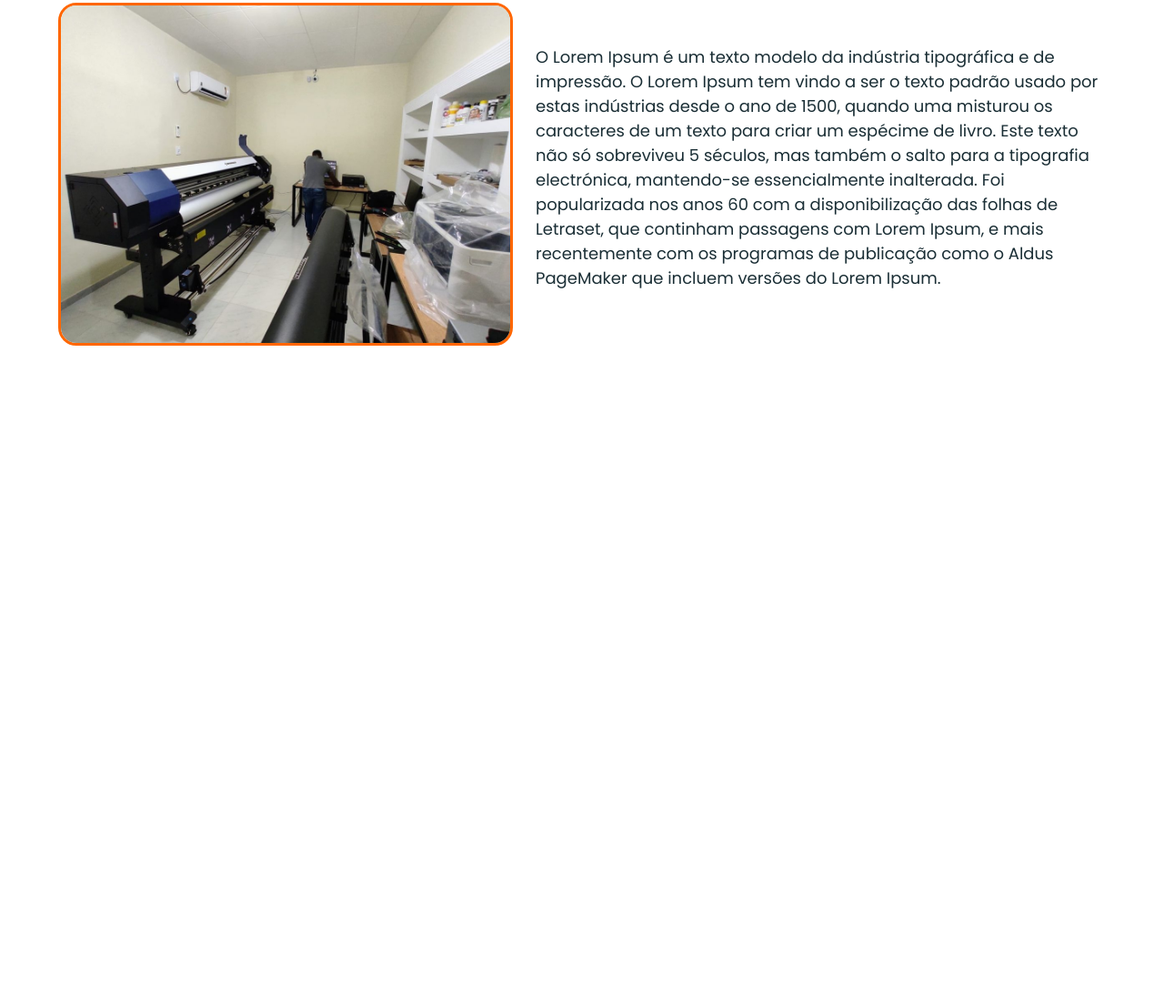
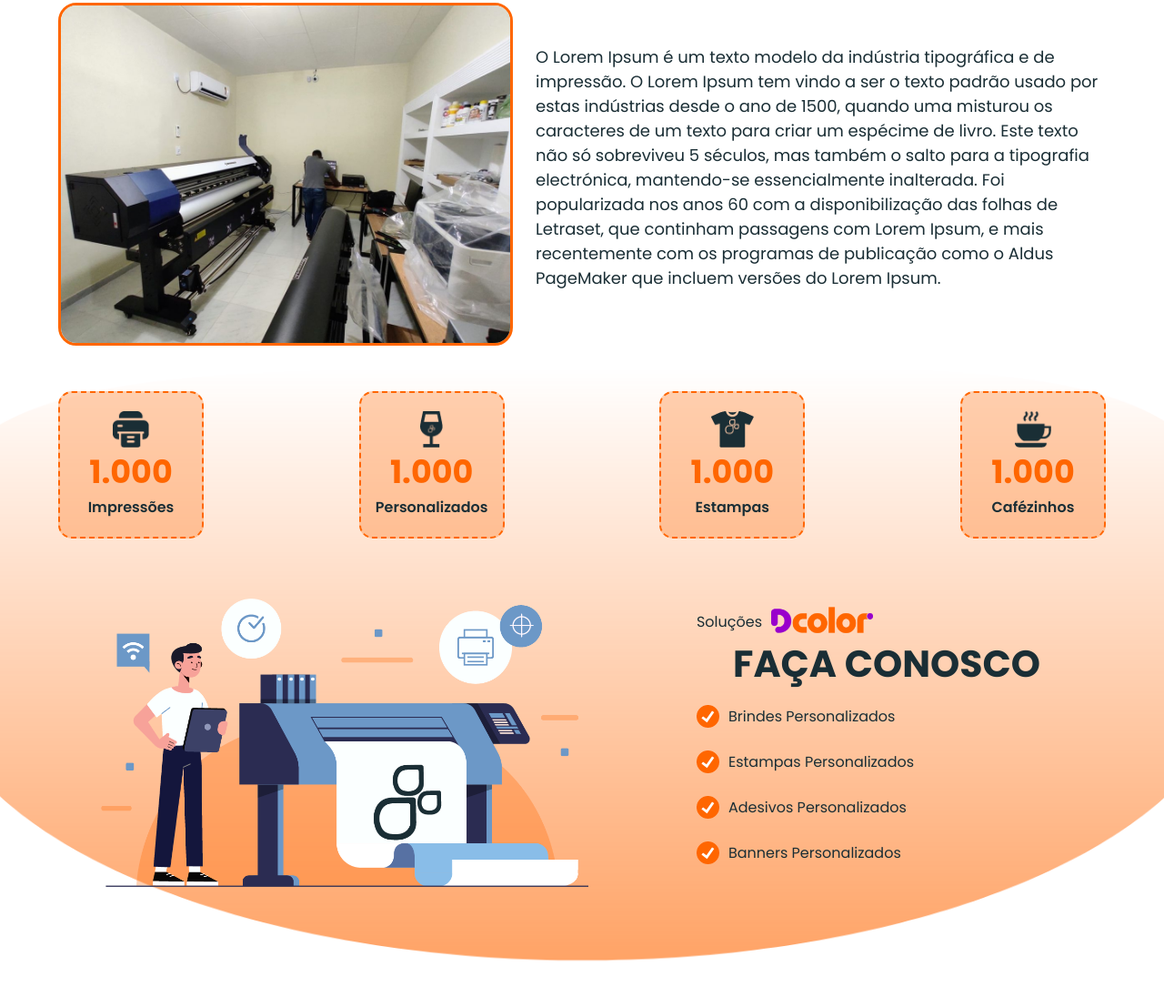
Before and after one commit to cuidaigor/dcolor, a plain HTML site: page index.html in a window 1280 px wide. Shown: the part 898-1994 px from the top of the page at 91% size. Before the commit the page ends 1278 px from the top, so only its background shows below. Drawn offline with Linux system fonts and the light colour scheme.

Commit message:
Animate e Section 'Soluções'

```diff
--- a/assets/css/styles.css
+++ b/assets/css/styles.css
@@ -61,6 +61,55 @@ h1, h2, h3, h4, h5, p, span, a {
   background-color: var(--second-color);
 }
 
+/* Icons */
+.icon-printer {
+  display: block;
+  width: 40.55px;
+  height: 40.63px;
+  background: url("../icons/printer.png") no-repeat;
+  background-size: 100% 100%;
+}
+
+.icon-glass {
+  display: block;
+  width: 25.58px;
+  height: 40.63px;
+  background: url("../icons/glass.png") no-repeat;
+  background-size: 100% 100%;
+}
+
+.icon-tshirt {
+  display: block;
+  width: 46.68px;
+  height: 40.63px;
+  background: url("../icons/t-shirt.png") no-repeat;
+  background-size: 100% 100%;
+}
+
+.icon-coffe {
+  display: block;
+  width: 40.63px;
+  height: 40.63px;
+  background: url("../icons/coffee.png") no-repeat;
+  background-size: 100% 100%;
+}
+
+.icon-dcolor {
+  display: block;
+  width: 112px;
+  height: 32px;
+  background: url("../icons/icon_dcolor.png") no-repeat;
+  background-size: 100% 100%;
+}
+
+.icon-check {
+  display: block;
+  width: 25px;
+  height: 25px;
+  background: url("../icons/check.png") no-repeat;
+  background-size: 100% 100%;
+}
+
 /*##############*/
 /* ## INÍCIO ## */
 
@@ -101,7 +150,7 @@ h1, h2, h3, h4, h5, p, span, a {
 .menu-section #menu .menu-item a {
   font-size: 1.8rem;
   color: var(--white-color);
-  transition: ease-in-out 0.3s;
+  transition: ease-in-out 0.1s;
 }
 
 .menu-section #menu .menu-item a:hover {
@@ -154,7 +203,8 @@ h1, h2, h3, h4, h5, p, span, a {
 /* ## SOBRE ## */
 
 #sobre {
-  margin-top: 2.5rem;
+  margin-top: 25px;
+  margin-bottom: 25px;
 }
 
 #sobre h1 {
@@ -184,7 +234,101 @@ h1, h2, h3, h4, h5, p, span, a {
 }
 
 #sobre .about-content p {
+  min-width: 250px;
   font-size: 1.8rem;
+}
+
+/*##############*/
+/* ## SOLUÇÕES ## */
+
+#solucoes {
+  background: url("../img/bg-services.png") no-repeat;
+  background-size: 100% 100%;
+  margin-top: 25px;
+  margin-bottom: 25px;
+  padding-top: 25px;
+  padding-bottom: 50px;
+}
+
+#solucoes .icons-counter {
+  display: flex;
+  flex-direction: row;
+  flex-wrap: wrap;
+  justify-content: space-between;
+  align-items: center;
+}
+
+#solucoes .icons-counter .counter-card {
+  width: 160px;
+  padding: 20px;
+  background-color: rgba(255, 102, 0, .3);
+  border: 2px dashed var(--second-color);
+  border-radius: 15px;
+  display: flex;
+  flex-direction: column;
+  justify-content: center;
+  align-items: center;
+}
+
+#solucoes .icons-counter .counter-card h1 {
+  font-size: 3.5rem;
+  font-weight: 700;
+  color: var(--second-color);
+}
+
+#solucoes .icons-counter .counter-card p {
+  font-size: 1.6rem;
+  font-weight: 600;
+}
+
+#solucoes .solutions {
+  margin-top: 25px;
+  padding-top: 25px;
+  padding-bottom: 25px;
+  display: flex;
+  justify-content: space-around;
+  align-items: center;
+}
+
+#solucoes .solutions img {
+  width: 100%;
+  max-width: 536px;
+}
+
+#solucoes .solutions .services {
+  padding: 25px;
+}
+
+#solucoes .solutions .services .tag-dcolor {
+  display: flex;
+  flex-direction: row;
+  flex-wrap: nowrap;
+  align-items: center;
+}
+
+#solucoes .solutions .services .tag-dcolor p {
+  font-size: 1.6rem;
+  margin-right: 10px;
+}
+
+#solucoes .solutions .services h1 {
+  font-size: 4.1rem;
+  margin-left: 40px;
+}
+
+#solucoes .solutions .services .service-item {
+  width: 100%;
+  display: flex;
+  flex-direction: row;
+  flex-wrap: nowrap;
+  align-items: center;
+  padding: 10px 10px 10px 0;
+  margin: 5px 0;
+}
+
+#solucoes .solutions .services .service-item p {
+  font-size: 1.6rem;
+  margin-left: 10px;
 }
 
 /* ############################ */
@@ -290,6 +434,13 @@ h1, h2, h3, h4, h5, p, span, a {
     display: block;
   }
 
+
+
+  #solucoes {
+    background-size: cover;
+    background-position: center;
+  }
+
 }
 
 /* 768 Tablet */
@@ -337,6 +488,19 @@ h1, h2, h3, h4, h5, p, span, a {
   }
 
 
+
+  #solucoes .solutions {
+    flex-wrap: wrap;
+  }
+
+
+}
+
+/* 744 */
+@media(max-width: 744px){
+  #solucoes .icons-counter .counter-card{
+    margin: 25px
+  }
 }
 
 /* 425 Mobile Large */
@@ -349,4 +513,47 @@ h1, h2, h3, h4, h5, p, span, a {
     background-image: url("../img/dcolor.png") no-repeat;
     background-size: 100% 100%;
   }
+
+  #solucoes .icons-counter .counter-card {
+    margin: 25px auto;
+  }
+
+  #solucoes .solutions .services .tag-dcolor p {
+    font-size: 1.8rem;
+  }
+
+  #solucoes .solutions .services h1 {
+    font-size: 3.5rem;
+    margin-top: 10px;
+  }
+
+  #solucoes .solutions .services .service-item p {
+    font-size: 1.8rem;
+  }
 }
+
+
+/* ############################ */
+/* ANIMAÇÃO */
+
+[data-animate] {
+  opacity: 0;
+  transition: .5s;
+}
+
+[data-animate = left]{
+  transform: translate3d(-50px, 0, 0);
+}
+
+[data-animate = right]{
+  transform: translate3d(50px, 0, 0);
+}
+
+[data-animate = up]{
+  transform: translate3d(0, -60px, 0);
+}
+
+[data-animate].animate{
+  opacity: 1;
+  transform: translate3d(0px, 0px, 0px);
+}
--- /dev/null
+++ b/assets/scripts/animate.js
@@ -0,0 +1,19 @@
+const target = document.querySelectorAll('[data-animate]');
+const animationClass = "animate";
+
+function animeScroll() {
+
+  const windowTop = window.pageYOffset + 750;
+
+  target.forEach((element) => {
+
+    if((windowTop) > element.offsetTop){
+      element.classList.add(animationClass);
+    }
+
+  });
+}
+
+window.addEventListener('scroll', () => {
+  animeScroll();
+});
--- a/index.html
+++ b/index.html
@@ -36,7 +36,7 @@
             </li>
 
             <li class="menu-item">
-              <a href="#">SOLUÇÕES</a>
+              <a href="#solucoes">SOLUÇÕES</a>
             </li>
 
             <li class="menu-item">
@@ -71,20 +71,92 @@
   </div>
 
   <div class="container" id="sobre">
-    <h1>Sobre a <span>D Color</span></h1>
+    <h1 data-animate="up">Sobre a <span>D Color</span></h1>
     <div class="about-content">
-      <img src="assets/img/about-img.jpg" alt="D Color Comunicação Visual">
+      <img src="assets/img/about-img.jpg" alt="D Color Comunicação Visual" data-animate="left">
 
-      <p>O Lorem Ipsum é um texto modelo da indústria tipográfica e de impressão. O Lorem Ipsum tem
-        vindo a ser o texto padrão usado por estas indústrias desde o ano de 1500, quando uma
-        misturou os caracteres de um texto para criar um espécime de livro. Este texto não só
-        sobreviveu 5 séculos, mas também o salto para a tipografia electrónica, mantendo-se
+      <p data-animate="right">O Lorem Ipsum é um texto modelo da indústria tipográfica e de impressão.
+        O Lorem Ipsum tem vindo a ser o texto padrão usado por estas indústrias desde o ano de 1500,
+        quando uma misturou os caracteres de um texto para criar um espécime de livro. Este texto não
+        só sobreviveu 5 séculos, mas também o salto para a tipografia electrónica, mantendo-se
         essencialmente inalterada. Foi popularizada nos anos 60 com a disponibilização das folhas
         de Letraset, que continham passagens com Lorem Ipsum, e mais recentemente com os programas
         de publicação como o Aldus PageMaker que incluem versões do Lorem Ipsum.</p>
     </div>
   </div>
 
+  <div class="container-fluid" id="solucoes">
+
+    <section class="icons-counter container">
+
+      <div class="counter-card" data-animate="up">
+        <i class="icon-printer"></i>
+        <h1>1.000</h1>
+        <p>Impressões</p>
+      </div>
+
+      <div class="counter-card" data-animate="up">
+        <i class="icon-glass"></i>
+        <h1>1.000</h1>
+        <p>Personalizados</p>
+      </div>
+
+      <div class="counter-card" data-animate="up">
+        <i class="icon-tshirt"></i>
+        <h1>1.000</h1>
+        <p>Estampas</p>
+      </div>
+
+      <div class="counter-card" data-animate="up">
+        <i class="icon-coffe"></i>
+        <h1>1.000</h1>
+        <p>Cafézinhos</p>
+      </div>
+
+    </section>
+
+    <section class="solutions container">
+
+      <img src="/assets/img/print_dcolor.png" alt="Soluções D Color" data-animate="left">
+
+      <div class="services">
+        <div class="tag-dcolor" data-animate="right">
+          <p>Soluções</p>
+          <i class="icon-dcolor"></i>
+        </div>
+
+        <h1 data-animate="right">FAÇA CONOSCO</h1>
+
+        <div class="service-item" data-animate="right">
+          <i class="icon-check"></i>
+          <p>Brindes Personalizados</p>
+        </div>
+
+        <div class="service-item" data-animate="right">
+          <i class="icon-check"></i>
+          <p>Estampas Personalizados</p>
+        </div>
+
+        <div class="service-item" data-animate="right">
+          <i class="icon-check"></i>
+          <p>Adesivos Personalizados</p>
+        </div>
+
+        <div class="service-item" data-animate="right">
+          <i class="icon-check"></i>
+          <p>Banners Personalizados</p>
+        </div>
+      </div>
+
+    </section>
+
+  </div>
+
+  <div style="height: 100vh;">
+
+  </div>
+
   <script src="assets/scripts/menu.js"></script>
+  <script src="assets/scripts/animate.js"></script>
 </body>
 </html>
```
Also changed, not shown: assets/icons/check.png (added), assets/icons/coffee.png (added), assets/icons/glass.png (added), assets/icons/icon_dcolor.png (added), assets/icons/printer.png (added), assets/icons/t-shirt.png (added), assets/img/bg-services.png (added), assets/img/print_dcolor.png (added).
